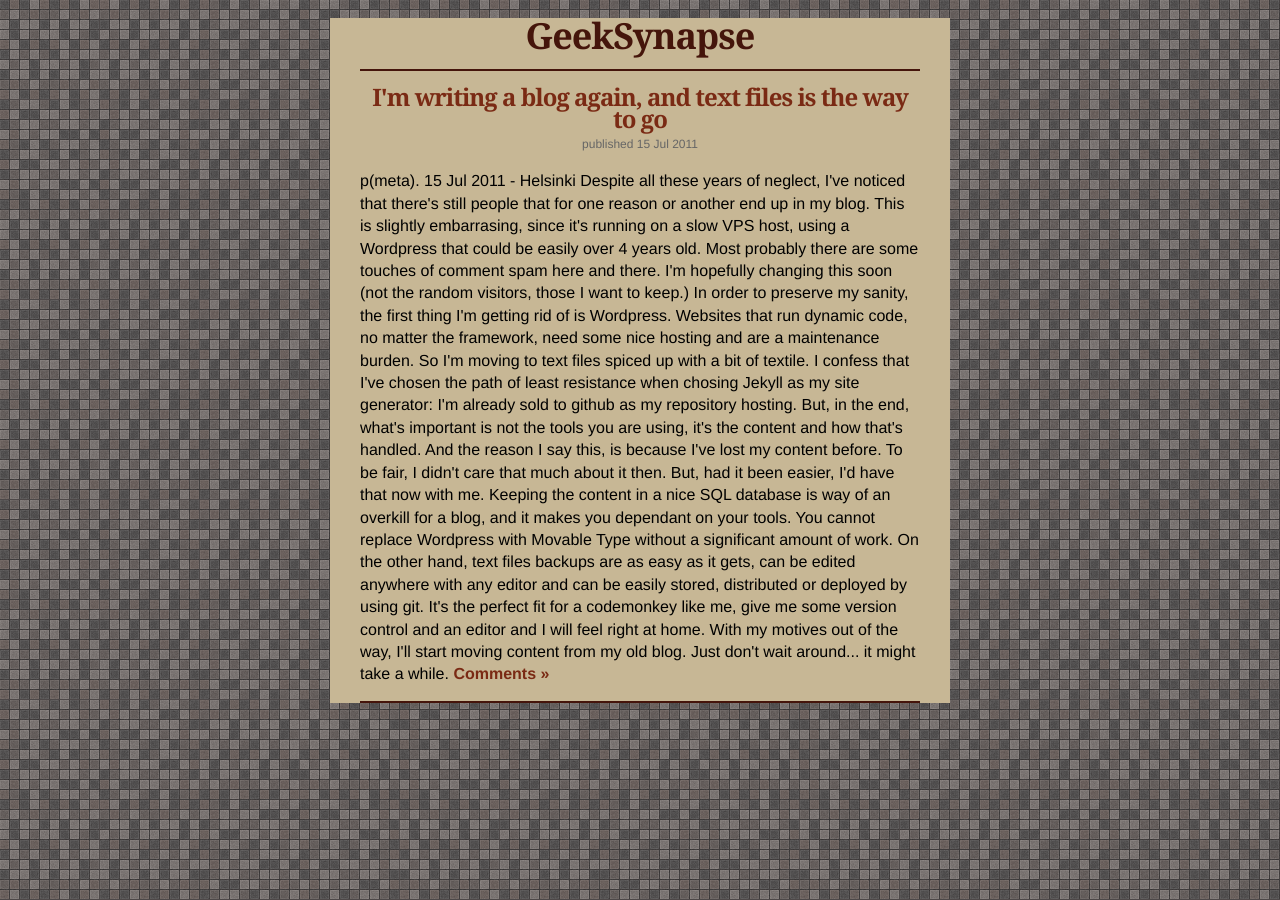
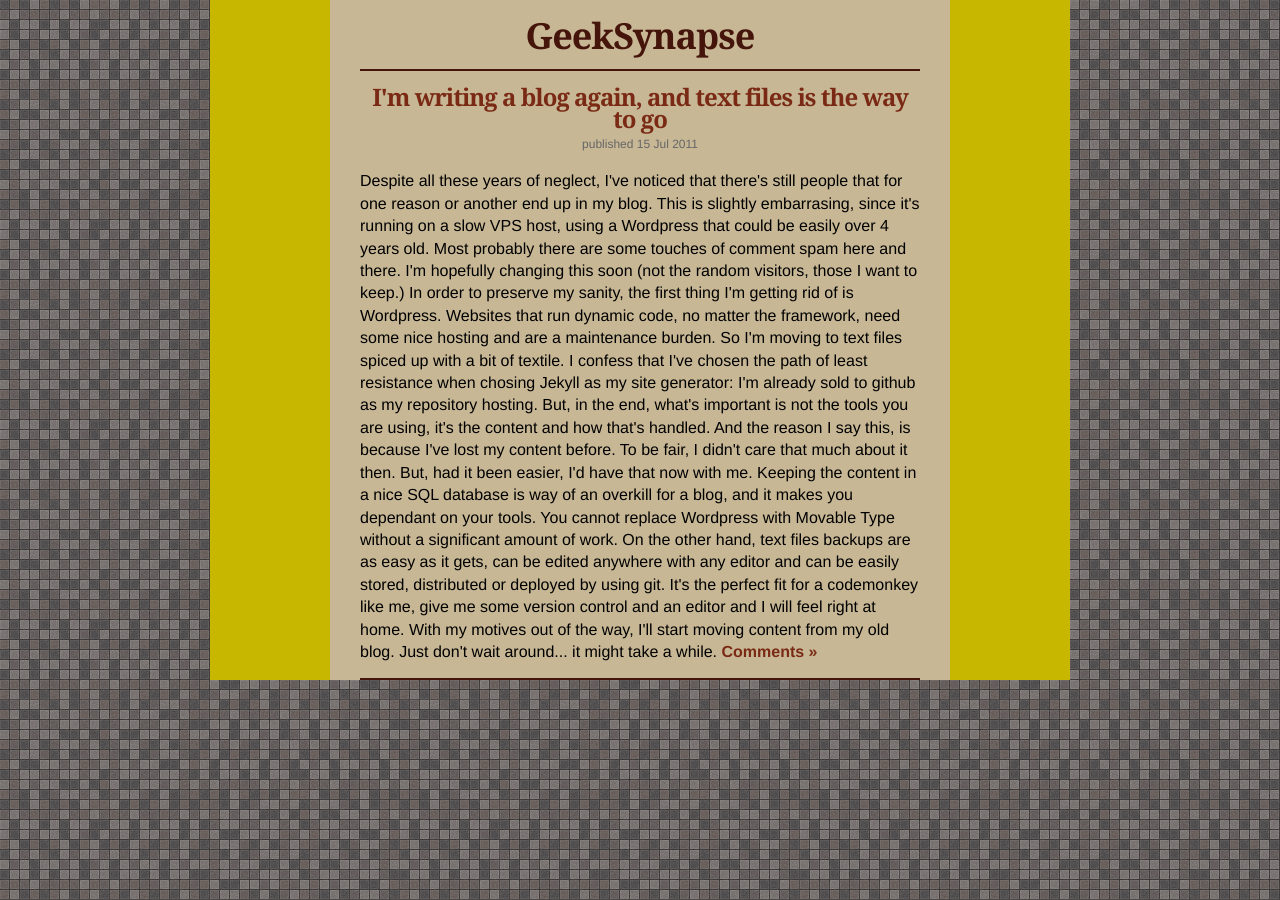
Before and after one commit to gerard/gerard.github.com, a Jekyll site: the page built from index.html, in a window 1280 px wide. Built offline with Jekyll 4.4.1, drawn with Linux system fonts in a browser that asks for light colours; Markdown is read by kramdown in place of the engine named in the settings.

Commit message:
[SITE]: Fixed margins.
I know, the colors are awful.

```diff
--- a/_layouts/default.html
+++ b/_layouts/default.html
@@ -4,10 +4,12 @@
         <link rel="stylesheet" href="/css/screen.css" />
     </head>
     <body>
-        <div id="main">
-            <h1><a href="/">GeekSynapse</a></h1>
-            <hr />
-            {{ content }}
+        <div id="main-big">
+            <div id="main">
+                <h1><a href="/">GeekSynapse</a></h1>
+                <hr />
+                {{ content }}
+            </div>
         </div>
     </body>
 </html>
--- a/_posts/2011-07-15-Im-writing-a-blog-again.textile
+++ b/_posts/2011-07-15-Im-writing-a-blog-again.textile
@@ -2,8 +2,6 @@
 layout: post
 title: I'm writing a blog again, and text files is the way to go
 ---
-
-p(meta). 15 Jul 2011 - Helsinki
 
 Despite all these years of neglect, I've noticed that there's still people that
 for one reason or another end up in my blog.  This is slightly embarrasing,
--- a/css/screen.css
+++ b/css/screen.css
@@ -104,7 +104,7 @@ h1, h2, h3, #footer {
 h1 {
   font-size: 36px;
   line-height: 36px;
-  margin-top: 18px;
+  padding-top: 18px;
   margin-bottom: 3px;
   text-align: center;
 }
@@ -138,6 +138,12 @@ ul { list-style-type: square; }
   background: #C7B795;
   margin: auto;
   width: 620px;
+}
+
+#main-big {
+  background: #C7B700;
+  margin: auto;
+  width: 860px;
 }
 
 #links {
```
